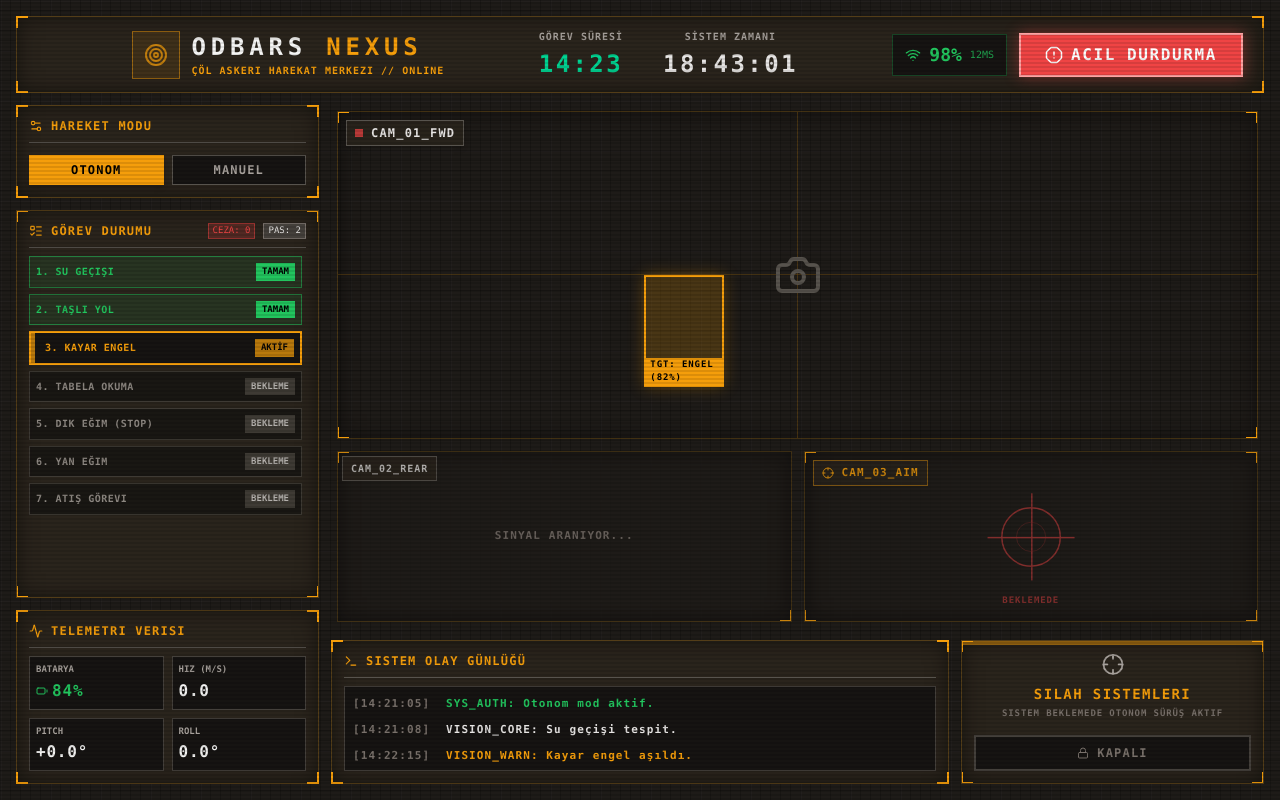
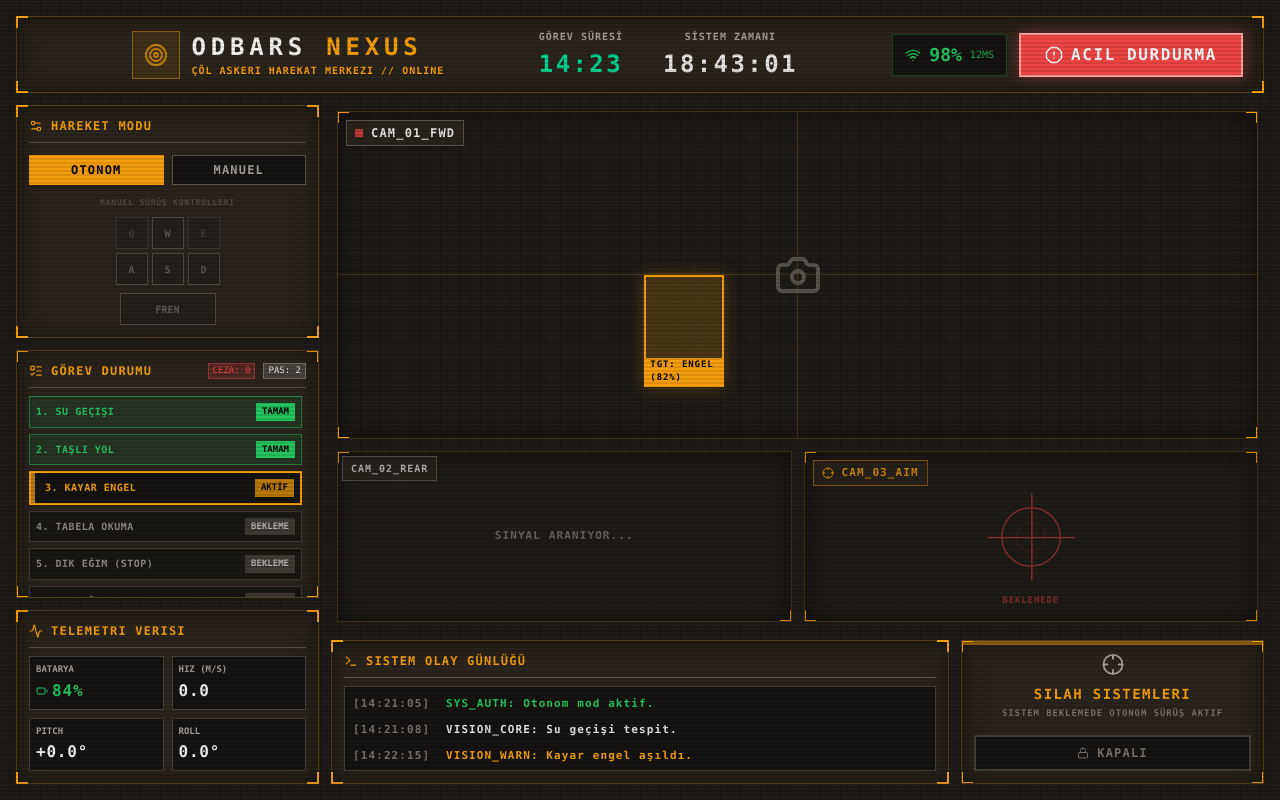
Before and after one commit to SerhanEnsar/Odbars_Yazilim, a React (Vite) app in the folder panel/: page / in a window 1280 px wide. Built offline with nearby package versions, Linux system fonts and the light colour scheme.

Commit message:
feat(panel): add manual drive mode, visual keyboard feedback and contextual task popup

```diff
--- a/panel/src/App.jsx
+++ b/panel/src/App.jsx
@@ -4,10 +4,36 @@ import {
   Play, Pause, AlertOctagon, Settings2, ListTodo, Target, Navigation, Unlock, Lock
 } from 'lucide-react';
 
+const Keybox = ({ letter, label, pressed, unassigned, wide }) => {
+  return (
+    <div className={`flex items-center justify-center font-bold text-[10px] uppercase transition-all duration-100
+      ${wide ? 'w-24' : 'w-8'} h-8
+      ${unassigned
+        ? 'bg-[#161412] text-stone-500 border border-[#f59e0b]/50' // Unassigned: Turuncu çerçeve
+        : pressed
+          ? 'bg-[#22c55e] text-black shadow-[0_0_10px_#22c55e] border border-[#22c55e]'
+          : 'bg-[#161412] text-stone-300 border border-[#22c55e]' // Assigned: Yeşil çerçeve
+      }`}>
+      {label || letter}
+    </div>
+  );
+};
+
 export default function App() {
   const [currentTime, setCurrentTime] = useState(new Date());
-  const [activeTask, setActiveTask] = useState(3);
-  const isTargeting = activeTask === 7;
+
+  // Sürüş Modu ve Tuşlar
+  const [driveMode, setDriveMode] = useState("OTONOM");
+  const [pressedKeys, setPressedKeys] = useState(new Set());
+
+  // Görev Durumları
+  const [taskStatuses, setTaskStatuses] = useState({
+    1: 'TAMAM', 2: 'TAMAM', 3: 'AKTİF', 4: 'BEKLEME', 5: 'BEKLEME', 6: 'BEKLEME', 7: 'BEKLEME'
+  });
+  const [popupMenu, setPopupMenu] = useState({ visible: false, taskId: null, x: 0, y: 0 });
+
+  const isTargeting = taskStatuses[7] === 'AKTİF';
+
   const [telemetry, setTelemetry] = useState({
     battery: 84,
     speed: '0.0',
@@ -16,32 +42,71 @@ export default function App() {
     ping: 12
   });
 
+  // Saat, Telemetri ve Klavye Listener
   useEffect(() => {
     const timer = setInterval(() => setCurrentTime(new Date()), 1000);
-
     let removeListener = null;
 
-    // Electron'dan gelen canlı telemetri simülasyonunu dinle
     if (window.electronAPI && window.electronAPI.onTelemetryUpdate) {
       removeListener = window.electronAPI.onTelemetryUpdate((data) => {
         setTelemetry(data);
       });
     }
 
+    const handleKeyDown = (e) => {
+      if (driveMode === 'MANUEL') {
+        setPressedKeys(prev => new Set(prev).add(e.key.toLowerCase()));
+      }
+    };
+    const handleKeyUp = (e) => {
+      if (driveMode === 'MANUEL') {
+        setPressedKeys(prev => {
+          const next = new Set(prev);
+          next.delete(e.key.toLowerCase());
+          return next;
+        });
+      }
+    };
+
+    window.addEventListener('keydown', handleKeyDown);
+    window.addEventListener('keyup', handleKeyUp);
+
     return () => {
       clearInterval(timer);
       if (removeListener) removeListener();
+      window.removeEventListener('keydown', handleKeyDown);
+      window.removeEventListener('keyup', handleKeyUp);
     };
-  }, []);
+  }, [driveMode]);
+
+  const updateTaskStatus = (id, status) => {
+    setTaskStatuses(prev => ({ ...prev, [id]: status }));
+    setPopupMenu({ visible: false, taskId: null, x: 0, y: 0 });
+  };
 
   return (
-    <div className="h-screen w-screen bg-transparent text-stone-200 p-4 font-mono select-none flex flex-col overflow-hidden scanlines box-border">
+    <div className="h-screen w-screen bg-transparent text-stone-200 p-4 font-mono select-none flex flex-col overflow-hidden scanlines box-border" onClick={() => popupMenu.visible && setPopupMenu({ ...popupMenu, visible: false })}>
+
+      {/* Görev Popup Menüsü */}
+      {popupMenu.visible && (
+        <div
+          className="fixed z-50 bg-[#2a241c] border border-stone-500 shadow-xl p-1 flex flex-col gap-1"
+          style={{ top: popupMenu.y, left: popupMenu.x }}
+          onClick={(e) => e.stopPropagation()}
+          onMouseLeave={() => setPopupMenu({ ...popupMenu, visible: false })}
+        >
+          <div className="text-[8px] text-stone-400 font-bold px-1 mb-1 border-b border-stone-600 pb-1 uppercase tracking-widest">Durum Seçin</div>
+          <button onClick={() => updateTaskStatus(popupMenu.taskId, 'TAMAM')} className="text-[10px] bg-[#22c55e]/20 text-[#22c55e] hover:bg-[#22c55e]/40 px-3 py-1 font-bold text-left tracking-widest">TAMAM</button>
+          <button onClick={() => updateTaskStatus(popupMenu.taskId, 'AKTİF')} className="text-[10px] bg-[#f59e0b]/20 text-[#f59e0b] hover:bg-[#f59e0b]/40 px-3 py-1 font-bold text-left tracking-widest">AKTİF</button>
+          <button onClick={() => updateTaskStatus(popupMenu.taskId, 'BEKLEME')} className="text-[10px] bg-stone-700/50 text-stone-300 hover:bg-stone-600 px-3 py-1 font-bold text-left tracking-widest">BEKLEME</button>
+        </div>
+      )}
 
       {/* Header */}
       <header className="flex justify-between items-center bg-[#2a241c] p-2 lg:p-3 tactical-border shadow-lg mb-3 shrink-0">
         <div className="corners-alt"></div>
         <div className="flex items-center space-x-3 ml-2">
-          <div className="w-10 h-10 lg:w-12 lg:h-12 bg-[#f59e0b]/10 flex items-center justify-center border border-[#f59e0b]/50">
+          <div className="w-10 h-10 lg:w-12 h-12 bg-[#f59e0b]/10 flex items-center justify-center border border-[#f59e0b]/50">
             <Target className="text-[#f59e0b] animate-pulse" size={24} />
           </div>
           <div>
@@ -80,7 +145,7 @@ export default function App() {
         {/* Left Column: Mission & Telemetry */}
         <div className="col-span-3 flex flex-col gap-3 h-full min-h-0">
 
-          {/* Active Mode */}
+          {/* Active Mode & Keyboard Controls */}
           <div className="bg-[#2a241c] p-3 tactical-border relative shrink-0">
             <div className="corners-alt"></div>
             <div className="flex items-center justify-between mb-3 border-b border-stone-600 pb-2">
@@ -89,13 +154,40 @@ export default function App() {
                 Hareket Modu
               </h2>
             </div>
+
             <div className="grid grid-cols-2 gap-2">
-              <button className="bg-[#f59e0b] text-black py-1.5 font-bold hover:bg-amber-400 transition-colors tracking-widest shadow-md text-xs">
+              <button
+                onClick={() => { setDriveMode('OTONOM'); setPressedKeys(new Set()); }}
+                className={`py-1.5 font-bold transition-colors tracking-widest shadow-md text-xs ${driveMode === 'OTONOM' ? 'bg-[#f59e0b] text-black' : 'bg-[#161412] text-stone-400 border border-stone-600 hover:text-stone-200'}`}
+              >
                 OTONOM
               </button>
-              <button className="bg-[#161412] border border-stone-600 text-stone-400 py-1.5 font-bold hover:text-stone-200 transition-colors tracking-widest text-xs">
+              <button
+                onClick={() => setDriveMode('MANUEL')}
+                className={`py-1.5 font-bold transition-colors tracking-widest text-xs ${driveMode === 'MANUEL' ? 'bg-[#f59e0b] text-black' : 'bg-[#161412] border border-stone-600 text-stone-400 hover:text-stone-200'}`}
+              >
                 MANUEL
               </button>
+            </div>
+
+            {/* Klavye Göstergesi */}
+            <div className={`mt-3 transition-opacity duration-300 ${driveMode === 'MANUEL' ? 'opacity-100' : 'opacity-30 pointer-events-none grayscale'}`}>
+              <span className="text-[8px] text-stone-400 font-bold block mb-2 text-center tracking-widest uppercase">Manuel Sürüş Kontrolleri</span>
+              <div className="flex flex-col items-center gap-1">
+                <div className="flex justify-center gap-1">
+                   <Keybox letter="q" unassigned />
+                   <Keybox letter="w" pressed={pressedKeys.has('w')} />
+                   <Keybox letter="e" unassigned />
+                </div>
+                <div className="flex justify-center gap-1">
+                   <Keybox letter="a" pressed={pressedKeys.has('a')} />
+                   <Keybox letter="s" pressed={pressedKeys.has('s')} />
+                   <Keybox letter="d" pressed={pressedKeys.has('d')} />
+                </div>
+                <div className="flex justify-center mt-1">
+                   <Keybox letter="space" label="FREN" pressed={pressedKeys.has(' ')} wide />
+                </div>
+              </div>
             </div>
           </div>
 
@@ -113,7 +205,7 @@ export default function App() {
               </div>
             </div>
 
-            <div className="space-y-1.5 mt-2 overflow-y-auto pr-1 pb-1">
+            <div className="space-y-1.5 mt-2 overflow-y-auto pr-1 pb-1 relative">
               {[
                 { id: 1, name: "Su Geçişi" },
                 { id: 2, name: "Taşlı Yol" },
@@ -123,14 +215,19 @@ export default function App() {
                 { id: 6, name: "Yan Eğim" },
                 { id: 7, name: "Atış Görevi" },
               ].map(task => {
-                const isCompleted = task.id < activeTask;
-                const isActive = task.id === activeTask;
-                const isPending = task.id > activeTask;
+                const status = taskStatuses[task.id];
+                const isCompleted = status === 'TAMAM';
+                const isActive = status === 'AKTİF';
+                const isPending = status === 'BEKLEME';
 
                 return (
                   <div
                     key={task.id}
-                    onClick={() => setActiveTask(task.id)}
+                    onClick={(e) => {
+                      e.stopPropagation();
+                      const rect = e.currentTarget.getBoundingClientRect();
+                      setPopupMenu({ visible: true, taskId: task.id, x: rect.right - 100, y: rect.bottom - 10 });
+                    }}
                     className={`flex items-center justify-between p-1.5 relative overflow-hidden transition-colors cursor-pointer hover:border-stone-400
                       ${isCompleted ? 'bg-[#22c55e]/10 border border-[#22c55e]/50' : ''}
                       ${isActive ? 'bg-[#161412] border-2 border-[#f59e0b]' : ''}
@@ -152,7 +249,7 @@ export default function App() {
                       ${isActive ? 'bg-[#f59e0b] text-black animate-pulse' : ''}
                       ${isPending ? 'bg-stone-700 text-stone-300' : ''}
                     `}>
-                      {isCompleted ? 'TAMAM' : isActive ? 'AKTİF' : 'BEKLEME'}
+                      {status}
                     </span>
                   </div>
                 );
```
